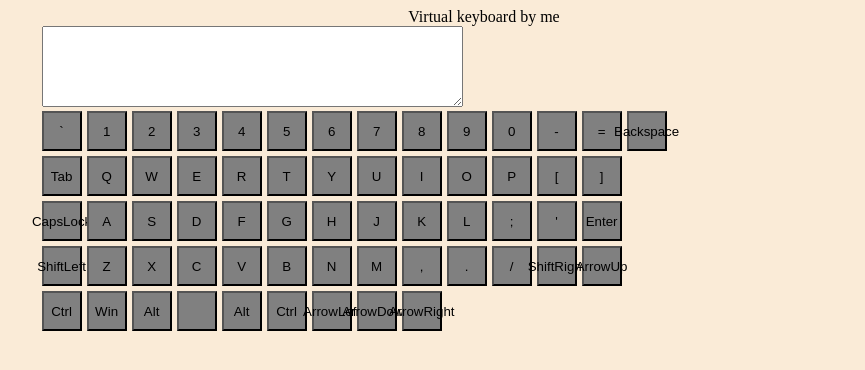
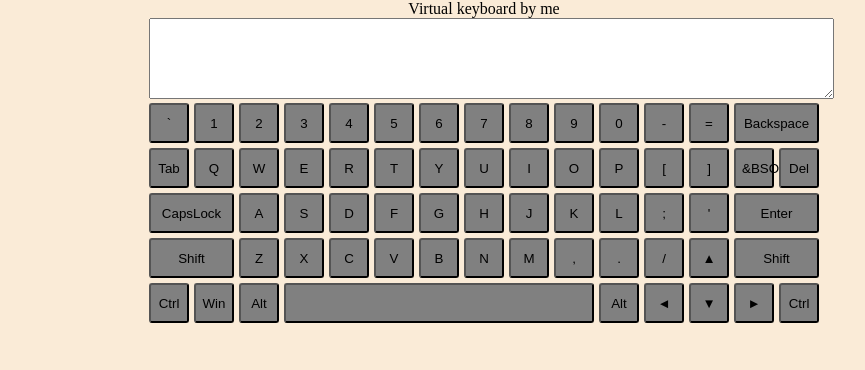
Before and after one commit to supersalik/virtual-keyboard, a website with bundled scripts: page index.html in a window 1280 px wide. Shown: the whole page, without its empty margins (156-1021 px from the left). Built offline with nearby package versions, Linux system fonts and the light colour scheme.

Commit message:
feat:style of the VK

```diff
--- a/keys.js
+++ b/keys.js
@@ -13,14 +13,7 @@ export const data = [
     ["0", ")", "0", ")", "Digit"],
     ["-", "_", "-", "_", "Digit"],
     ["=", "+", "=", "+", "Digit"],
-    [
-      "Backspace",
-      "Backspace",
-      "Backspace",
-      "Backspace",
-      "Backspace",
-      "Backspace",
-    ],
+    ["Backspace", "Backspace", "Backspace", "Backspace", "Backspace", "big"],
   ],
   [
     ["Tab", "Tab", "Tab", "Tab", "Tab", "Tab"],
@@ -36,9 +29,11 @@ export const data = [
     ["p", "P", "з", "З"],
     ["[", "{", "х", "Х"],
     ["]", "}", "ъ", "Ъ"],
+    ["&bsol;", "|", "&bsol;", "|"],
+    ["Del", "Del", "Del", "Del", "Del"],
   ],
   [
-    ["CapsLock", "CapsLock", "CapsLock", "CapsLock", "CapsLock", "CapsLock"],
+    ["CapsLock", "CapsLock", "CapsLock", "CapsLock", "CapsLock", "big"],
     ["a", "Q", "й", "Й"],
     ["s", "W", "ц", "Ц"],
     ["d", "E", "у ", "У"],
@@ -50,17 +45,10 @@ export const data = [
     ["l", "O", "щ", "Щ"],
     [";", "P", "з", "З"],
     ["'", "{", "х", "Х"],
-    ["Enter", "Enter", "Enter", "Enter", "Enter", "Enter"],
+    ["Enter", "Enter", "Enter", "Enter", "Enter", "big"],
   ],
   [
-    [
-      "ShiftLeft",
-      "ShiftLeft",
-      "ShiftLeft",
-      "ShiftLeft",
-      "ShiftLeft",
-      "ShiftLeft",
-    ],
+    ["Shift", "Shift", "Shift", "Shift", "ShiftLeft", "big"],
     ["z", "Q", "й", "Й"],
     ["x", "W", "ц", "Ц"],
     ["c", "E", "у ", "У"],
@@ -71,47 +59,19 @@ export const data = [
     [",", "I", "ш", "Ш"],
     [".", "O", "щ", "Щ"],
     ["/", "P", "з", "З"],
-    [
-      "ShiftRight",
-      "ShiftRight",
-      "ShiftRight",
-      "ShiftRight",
-      "ShiftRight",
-      "ShiftRight",
-    ],
-    ["ArrowUp", "ArrowUp", "ArrowUp", "ArrowUp", "ArrowUp", "ArrowUp"],
+    ["▲", "▲", "▲", "▲", "ArrowUp", "ArrowUp"],
+    ["Shift", "Shift", "Shift", "Shift", "ShiftRight", "big"],
   ],
   [
     ["Ctrl", "Ctrl", "Ctrl", "Ctrl", "ControlLeft", "ControlLeft"],
     ["Win", "Win", "Win", "Win", "Win"],
     ["Alt", "Alt", "Alt", "Alt", "AltLeft"],
-    [" ", " ", " ", " ", "Space", "Space"],
+    [" ", " ", " ", " ", "Space", "space"],
     ["Alt", "Alt", "Alt", "Alt", "AltRight"],
+    ["◄", "◄", "◄", "◄", "ArrowLeft", "ArrowLeft"],
+    ["▼", "▼", "▼", "▼", "ArrowDown", "ArrowDown"],
+    ["►", "►", "►", "►", "ArrowRight", "ArrowRight"],
     ["Ctrl", "Ctrl", "Ctrl", "Ctrl", "ControlRight", "ControlRight"],
-    [
-      "ArrowLeft",
-      "ArrowLeft",
-      "ArrowLeft",
-      "ArrowLeft",
-      "ArrowLeft",
-      "ArrowLeft",
-    ],
-    [
-      "ArrowDown",
-      "ArrowDown",
-      "ArrowDown",
-      "ArrowDown",
-      "ArrowDown",
-      "ArrowDown",
-    ],
-    [
-      "ArrowRight",
-      "ArrowRight",
-      "ArrowRight",
-      "ArrowRight",
-      "ArrowRight",
-      "ArrowRight",
-    ],
   ],
 ];
 
--- a/script.js
+++ b/script.js
@@ -20,7 +20,7 @@ wrapper.appendChild(header);
 //textarae
 const textArea = document.createElement("textarea");
 textArea.rows = "5";
-textArea.cols = "50";
+textArea.cols = "83";
 textArea.readonly = "true";
 textArea.classList.add("textarea");
 wrapper.appendChild(textArea);
@@ -58,10 +58,17 @@ for (let i = 0; i < keys.length; i++) {
       key.innerText = keys[i][j].name.toUpperCase();
     else key.innerText = keys[i][j].name;
     // }
-    console.log(keys[i][j].nameShift);
+    // if (keys[i][j].type!=="big"||keys[i][j].type!=="space") key.classList.add("key");
+    console.log(keys[i][j].size === "big", keys[i][j].name);
+
     current.appendChild(key.cloneNode(true));
+
     const allKeys = document.querySelectorAll(".key");
     const currentKey = [...allKeys].at(-1);
+
+    if (keys[i][j].size === "big") currentKey.classList.add("big");
+    if (keys[i][j].size === "space") currentKey.classList.add("space");
+
     console.log([...allKeys].at(-1));
 
     currentKey.addEventListener("click", function () {
--- a/style.css
+++ b/style.css
@@ -1,10 +1,12 @@
 .body {
   background-color: antiquewhite;
+  width: 670px;
+  margin: 0 auto;
 }
 
 .wrapper {
   margin: 0 auto;
-  width: 70%;
+  width: auto;
 }
 
 .header {
@@ -26,9 +28,21 @@
 .key {
   width: 40px;
   height: 40px;
-  display: flex;
+  display: block;
+  border-radius: 3px;
   justify-content: center;
   align-items: center;
   background-color: grey;
   /* text-align: center; */
 }
+
+.key:active {
+  background-color: darkgreen;
+}
+
+.big {
+  width: 85px;
+}
+.space {
+  width: 310px;
+}
```
